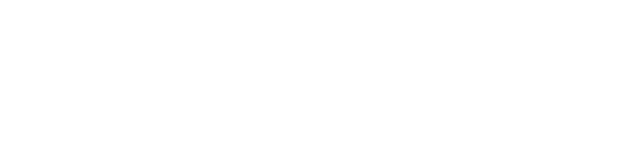
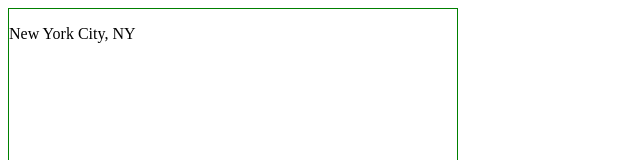
Before and after one commit to Gibib0/User-card, a plain HTML site: page index.html in a window 1280 px wide. Shown: the top 160 px of the page, without its empty margins (0-640 px from the left). Drawn offline with Linux system fonts and the light colour scheme.

Commit message:
Add container size

```diff
--- a/assets/styles/style.css
+++ b/assets/styles/style.css
@@ -0,0 +1,9 @@
+* {
+	box-sizing: border-box;
+}
+
+.container {
+	border: 1px solid green;
+	width: 450px;
+	height: 600px;
+}
--- a/index.html
+++ b/index.html
@@ -9,7 +9,9 @@
 <body>
 	<div class="container">
 		<div class="header">
-			<div class="location"></div>
+			<div class="location">
+				<p>New York City, NY</p>
+			</div>
 		</div>
 		<div class="img-container">
 			<photo></photo>
```
Also changed, not shown: assets/images/Margot_Robbie.webp (added).
